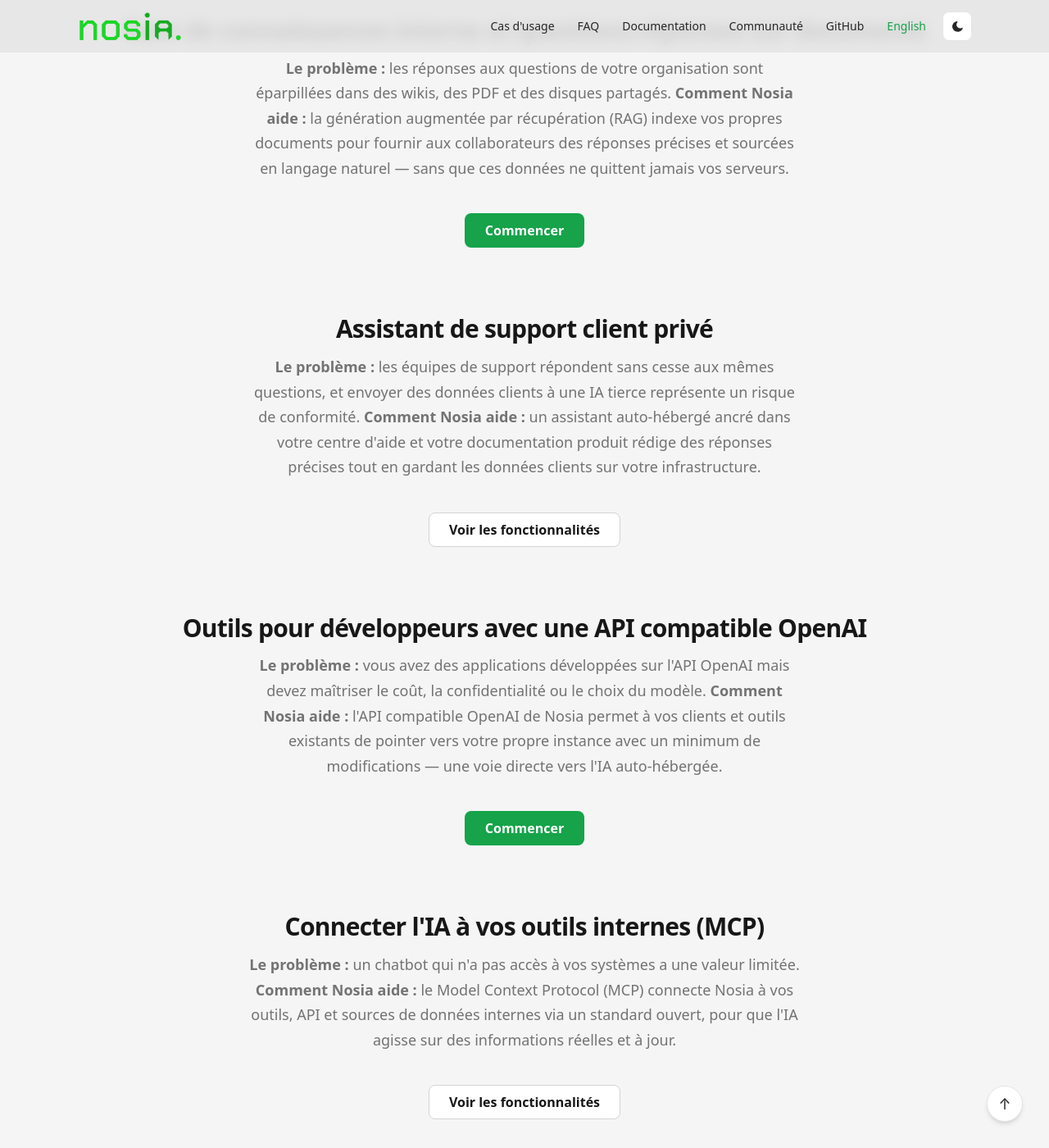
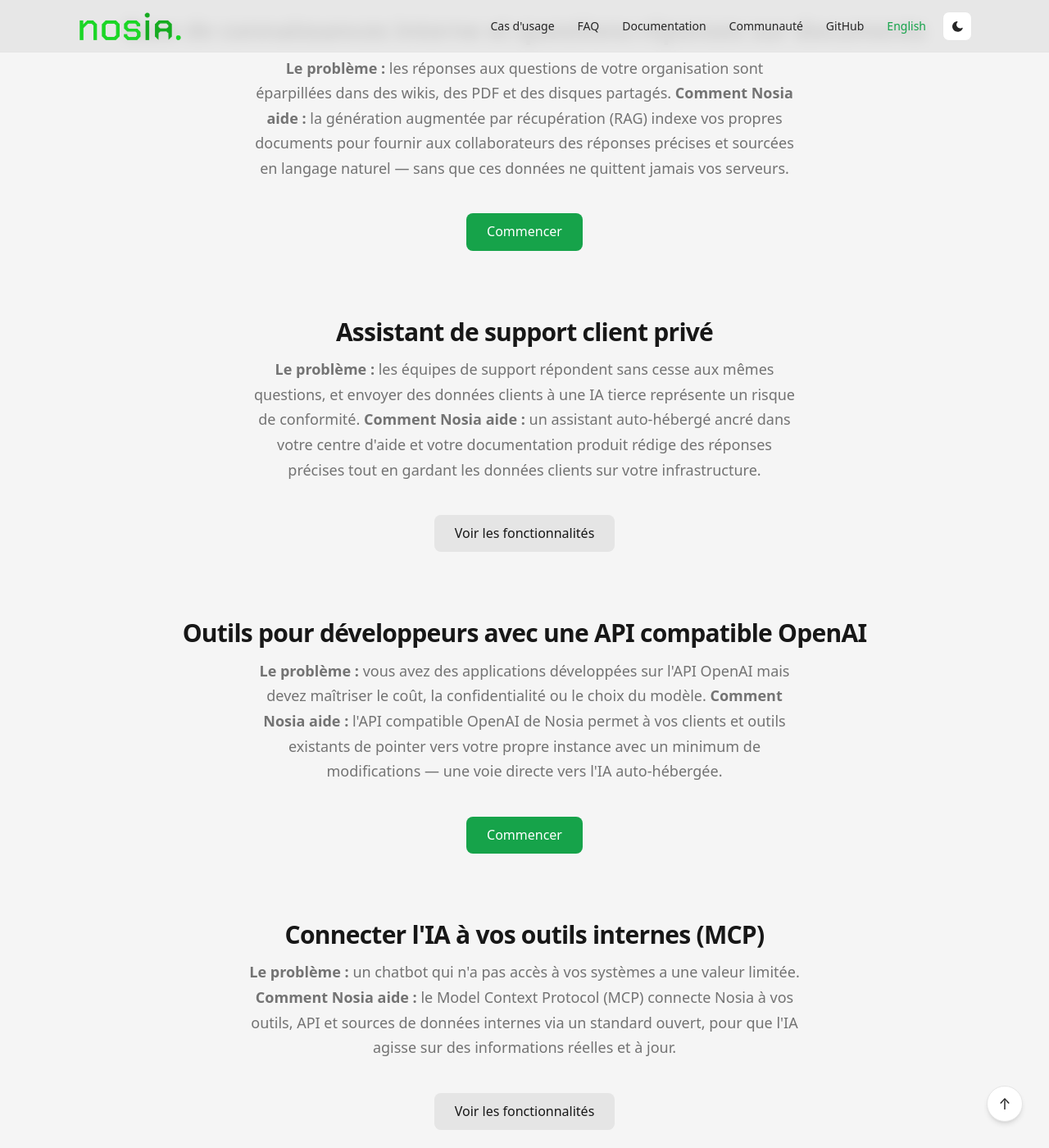
Before and after one commit to dilolabs/nosia-ai, a Jekyll site: the page built from cas-usage.md, in a window 1280 px wide and 1400 px high, scrolled down 599 px. Shown: the whole window at 82% size. Built offline with Jekyll 4.4.1, drawn with Linux system fonts in a browser that asks for light colours.

Commit message:
fix: button style

```diff
--- a/assets/css/style.css
+++ b/assets/css/style.css
@@ -699,11 +699,14 @@ a.card:hover {
   gap: var(--space-2);
   padding: var(--space-3) var(--space-6);
   font-size: var(--text-base);
-  font-weight: var(--weight-semibold);
+  font-weight: var(--weight-medium);
   font-family: inherit;
-  line-height: 1;
+  line-height: 1.2;
   border-radius: var(--radius-lg);
-  border: 1px solid transparent;
+  /* Bare .btn = design-system "outline" variant */
+  background: transparent;
+  color: var(--text-body);
+  border: 1px solid var(--border);
   cursor: pointer;
   text-decoration: none;
   transition: background-color var(--duration) var(--ease),
@@ -711,27 +714,30 @@ a.card:hover {
               color var(--duration) var(--ease);
 }
 
+.btn:hover {
+  background: var(--hover-tint);
+}
+
 /* High-emphasis CTA = solid green-600 */
 .btn-primary {
   background: var(--accent-strong);
   color: var(--text-on-accent);
+  border-color: transparent;
 }
 
 .btn-primary:hover {
   background: var(--accent-strong-hover);
 }
 
-/* Secondary / quiet button on light surfaces */
+/* Secondary / quiet button = design-system "secondary" variant */
 .btn-secondary {
-  background: var(--surface-card);
+  background: var(--bg-chrome);
   color: var(--text-strong);
-  border-color: var(--border-strong);
+  border-color: transparent;
 }
 
 .btn-secondary:hover {
-  background: var(--hover-tint);
-  color: var(--accent-soft-text);
-  border-color: var(--hover-tint);
+  background: var(--border-strong);
 }
 
 /* Group of CTA buttons (e.g. comparison teaser) — wrap and space evenly */
```
